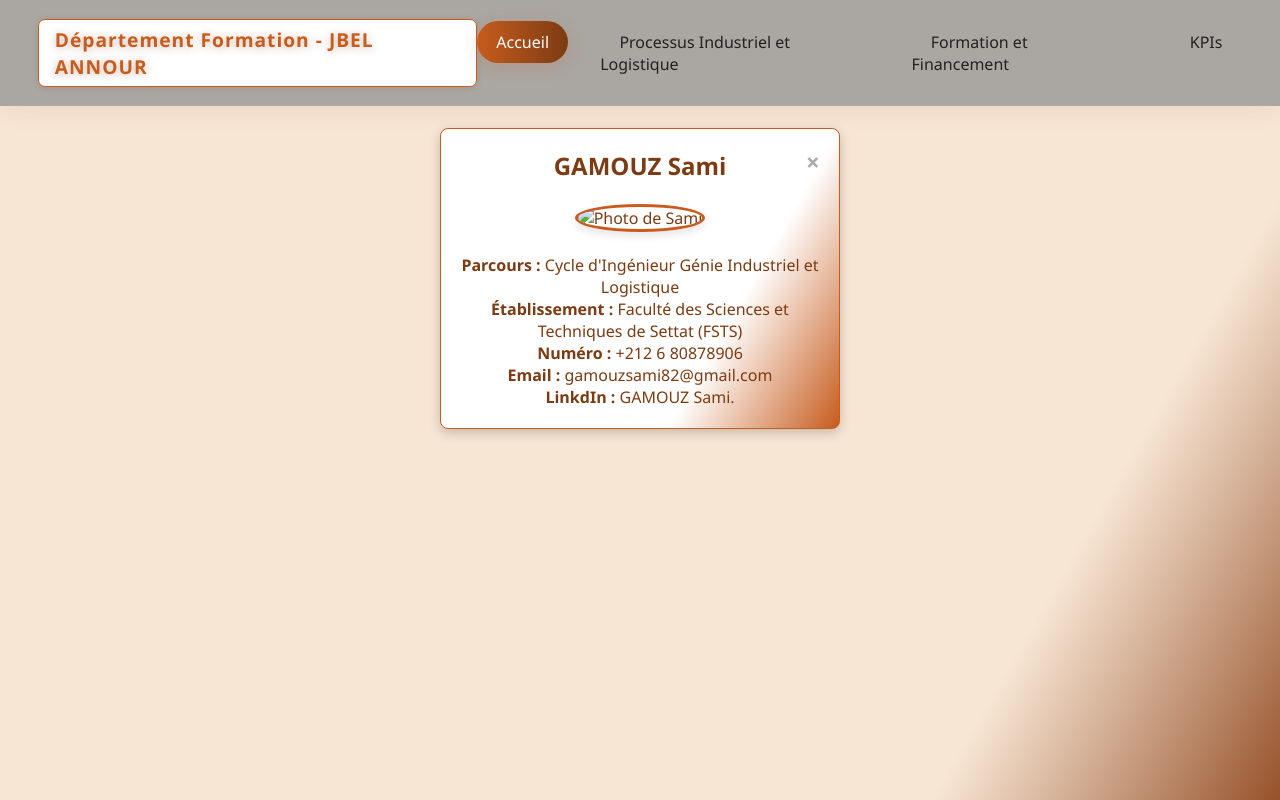
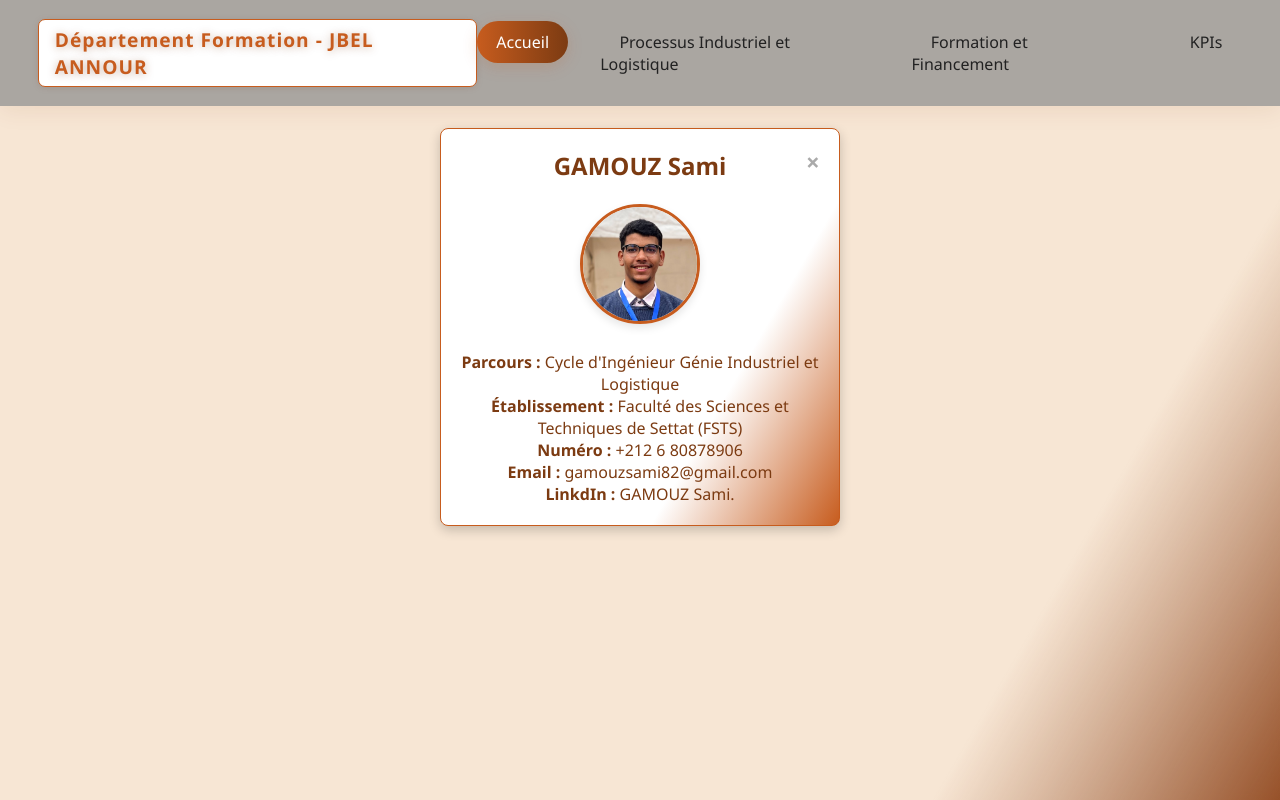
Before and after one commit to Sami03-devlop/rd, a plain HTML site: page index.html in a window 1280 px wide. Both pictures are taken after a click on the link "Auteur et concepteur du site". Shown: the part 3848-4648 px from the top of the page. Drawn offline with Linux system fonts and the light colour scheme; files whose address does not match are found by name.

Commit message:
Update index.html

```diff
--- a/index.html
+++ b/index.html
@@ -297,7 +297,7 @@
   <div class="modal-content">
     <span class="close" onclick="closeModal()">&times;</span>
     <h2>GAMOUZ Sami</h2><br>
-    <img src="M. Sami.png" alt="Photo de Sami" class="sami-avatar"><br><br>
+    <img src="/images/M. Sami.png" alt="Photo de Sami" class="sami-avatar"><br><br>
     <p><strong>Parcours :</strong> Cycle d'Ingénieur Génie Industriel et Logistique</p>
     <p><strong>Établissement :</strong> Faculté des Sciences et Techniques de Settat (FSTS)</p>
     <p><strong>Numéro :</strong> +212 6 80878906</p>
```
